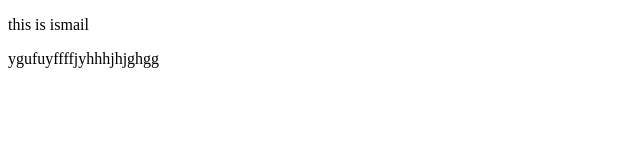
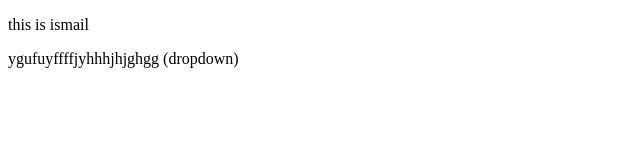
Before and after one commit to bashu143/localrepo, a plain HTML site: page index.html in a window 1280 px wide. Shown: the full height of the page, 0-640 px from the left. Drawn offline with Linux system fonts and the light colour scheme.

Commit message:
dropdown

```diff
--- a/index.html
+++ b/index.html
@@ -7,6 +7,6 @@
 </head>
 <body>
     <p>this is ismail</p>
-    <p>ygufuyffffjyhhhjhjghgg</p>
+    <p>ygufuyffffjyhhhjhjghgg (dropdown)</p>
 </body>
 </html>
```
